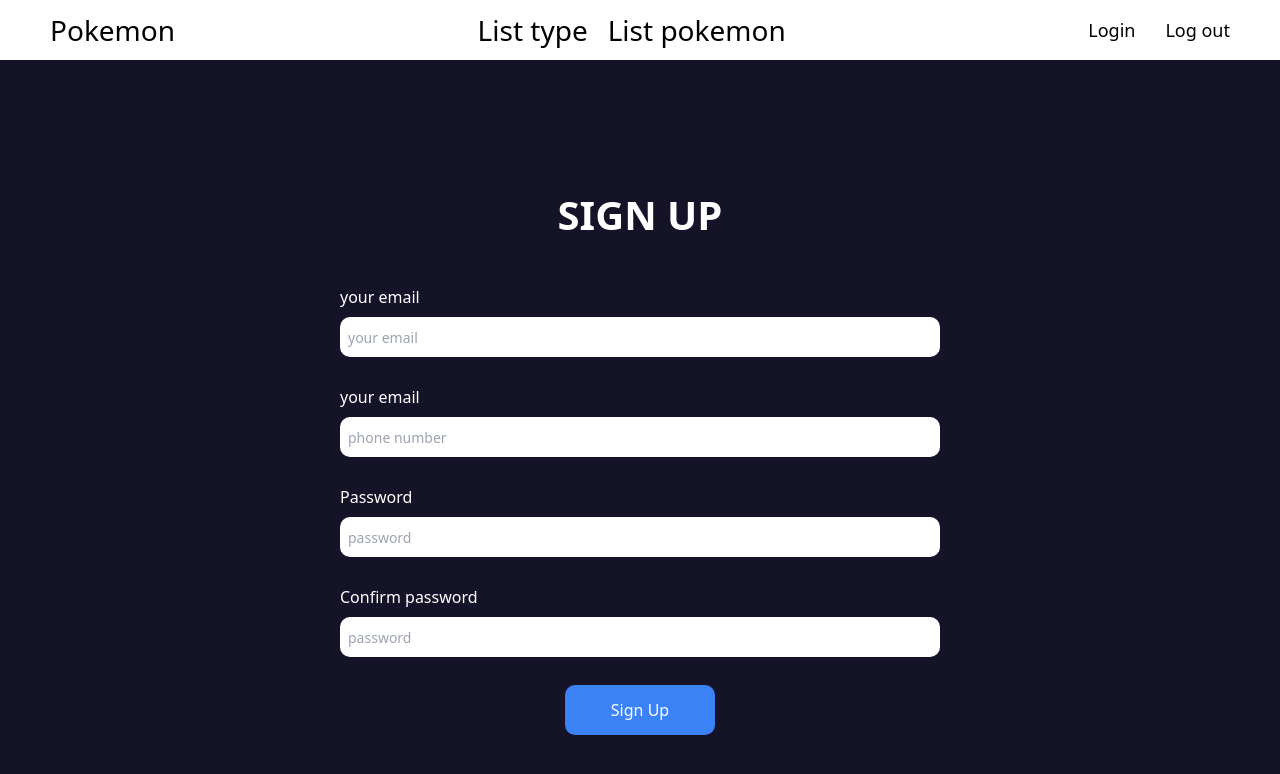
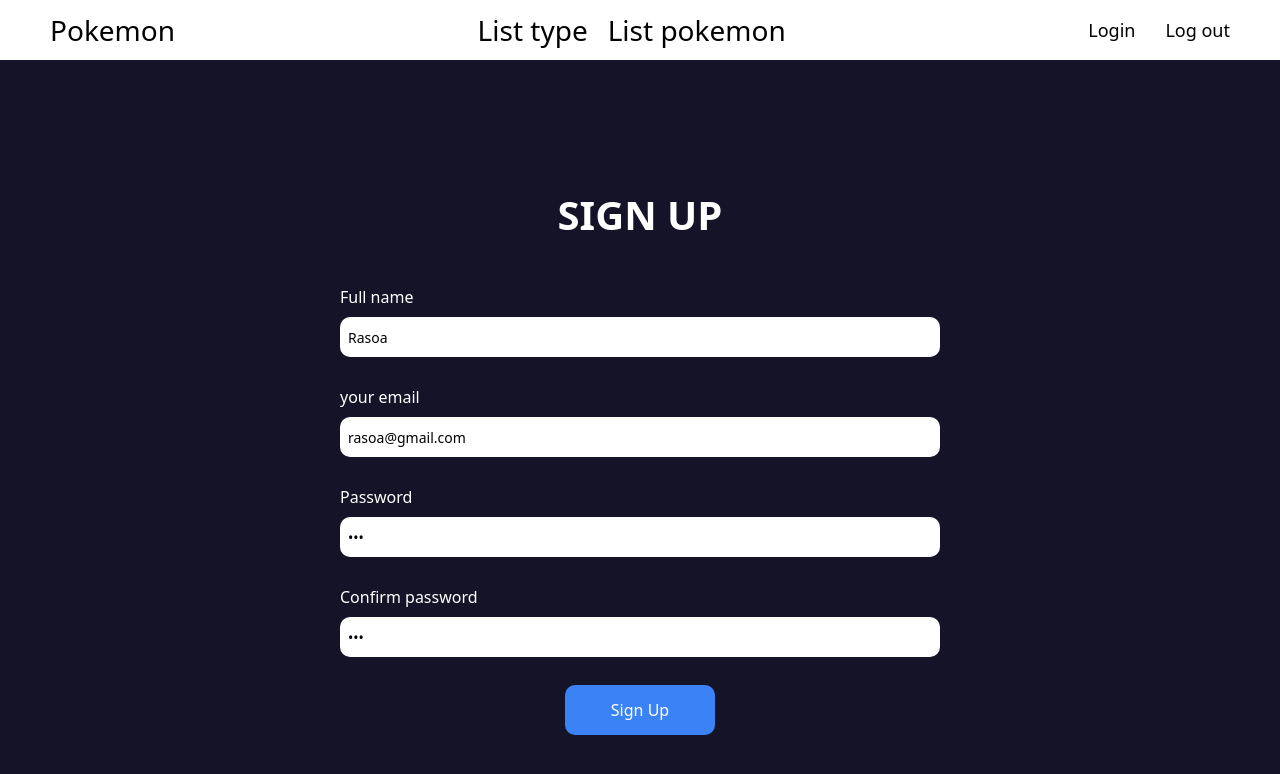
Before and after one commit to Tsioryfaniry/pokemon-front, a React (Vite) app: page /signup in a window 1280 px wide. Shown: the top 774 px of the page. Built offline with nearby package versions, Linux system fonts and the light colour scheme; no server answers; sample sign-in values are in the browser's storage.

Commit message:
post signup

```diff
--- a/src/components/form/input/Input.tsx
+++ b/src/components/form/input/Input.tsx
@@ -4,11 +4,12 @@ interface InputProps {
   type?: string;
   placeholder?: string;
   label?: string;
+  value?: string;
   onChange?: (e: React.FormEvent<HTMLInputElement>) => void;
 }
 
 export default function Input(props: InputProps) {
-  const { type = "text", placeholder, label, onChange } = props;
+  const { type = "text", placeholder, label, onChange, value } = props;
   return (
     <>
       <div className="mb-5 flex flex-col">
@@ -19,6 +20,7 @@ export default function Input(props: InputProps) {
           placeholder={placeholder}
           onChange={onChange}
           required
+          value={value}
         />
       </div>
     </>
--- a/src/pages/signup/SignUp.tsx
+++ b/src/pages/signup/SignUp.tsx
@@ -2,25 +2,98 @@
 
 import Input from "../../components/form/input/Input";
 import Register from "../../components/common/register/Register";
+import { FormEvent, useState } from "react";
+import UserService from "../../service/signup";
+import { useNavigate } from "react-router-dom";
+import style from "./signup.module.scss";
+import clsx from "clsx";
 
 export default function SignUp() {
-  const items = [
-    { type: "text", label: "your email", placeholder: "your email" },
-    { type: "text", label: "your email", placeholder: "phone number" },
-    { type: "text", label: "Password", placeholder: "password" },
-    { type: "text", label: "Confirm password", placeholder: "password" },
-  ];
-  const Items = items.map((item) => (
-    <Input
-      key={item.label}
-      type={item.type}
-      placeholder={item.placeholder}
-      label={item.label}
-    />
-  ));
+  const [username, setUsername] = useState<string>("");
+  const [email, setemail] = useState<string>("");
+  const [password, setPassword] = useState<string>("");
+  const [confirmpasssword, setConfirmpasssword] = useState<string>("");
+  const [loading, setLoading] = useState<boolean>(false);
+  const [error, setError] = useState<boolean>(false);
+
+  const navigate = useNavigate();
+
+  const handleChangename = (e: React.FormEvent<HTMLInputElement>) => {
+    setUsername(e.currentTarget.value);
+  };
+  const handleChangeEmail = (e: React.FormEvent<HTMLInputElement>) => {
+    setemail(e.currentTarget.value);
+  };
+  const handleChangePassword = (e: React.FormEvent<HTMLInputElement>) => {
+    setPassword(e.currentTarget.value);
+  };
+  const handleChangeConfrimePassword = (
+    e: React.FormEvent<HTMLInputElement>
+  ) => {
+    setConfirmpasssword(e.currentTarget.value);
+  };
+
+  const handleSubmit = async (e: FormEvent<HTMLInputElement>) => {
+    e.preventDefault();
+    setLoading(true);
+    setError(false);
+    const data = {
+      username: username,
+      email: email,
+      password: password,
+    };
+    if (password === confirmpasssword) {
+      setError(false);
+      if (username !== "" && email !== "" && password !== "") {
+        try {
+          const res = await UserService.signup(data);
+          localStorage.setItem("token", res.data.token);
+          setLoading(true);
+          navigate("/type");
+        } catch (e) {
+          console.error(e);
+          setLoading(true);
+        }
+      }
+    } else {
+      setError(true);
+    }
+  };
   return (
     <>
-      <Register title="Sign Up">{Items}</Register>
+      <Register title="Sign Up" onSubmit={handleSubmit} loader={loading}>
+        <Input
+          type="text"
+          label="Full name"
+          placeholder="full name"
+          onChange={handleChangename}
+          value="Rasoa"
+        />
+        <Input
+          type="text"
+          label="your email"
+          placeholder="email"
+          onChange={handleChangeEmail}
+          value="rasoa@gmail.com"
+        />
+        <Input
+          type="password"
+          label="Password"
+          placeholder="password"
+          onChange={handleChangePassword}
+          value="ddd"
+        />
+        <Input
+          type="password"
+          label="Confirm password"
+          placeholder="confirm password"
+          onChange={handleChangeConfrimePassword}
+          value="ddd"
+        />
+        {error && (
+          <h2 className={style.error}> Verifier votre mot de passe </h2>
+        )}
+      </Register>
     </>
   );
 }
--- a/src/pages/signup/signup.module.scss
+++ b/src/pages/signup/signup.module.scss
@@ -9,3 +9,7 @@
     align-items: center;
     justify-content: center;
 }
+
+.error {
+    color: red;
+}
--- a/src/pages/type/Type.tsx
+++ b/src/pages/type/Type.tsx
@@ -1,90 +1,34 @@
 import { useEffect, useState } from "react";
 import CardType from "../../components/display/card/CardType";
-import "./styles.scss";
-import PokemonService from "../../service/pokemon";
-import Loader from "../../components/general/loader/Loader";
+import styles from "./Type.module.scss";
+import Pokemon from "../Pokemon";
 
 interface TypeListData {
+  src: string;
+  itemCount: string | number;
   name: string;
-  url: string | number;
-  src: string;
-  itemCount: number;
-}
-
-interface TypeListPokemon {
-  name: string;
-  pokemon: any;
-  url: string;
 }
 
 export default function Type() {
   const [lisData, setListData] = useState<TypeListData[]>([]);
-  const [isActive, setIsActive] = useState<boolean>(false);
-  const [listPokemon, setListPokemon] = useState<TypeListPokemon[]>([]);
-  const [type, setType] = useState<string>("");
-  const [isLoadingType, setIsLoadingType] = useState<boolean>(false);
-  const [isLoading, setIsLoading] = useState<boolean>(false);
-  const getData = async () => {
-    const res = await PokemonService.getListType();
-    setListData(res.data.results);
-    setIsLoading(false);
-  };
-  const handleClick = async (id: number, name: string) => {
-    setIsActive(true);
-    setIsLoadingType(true);
-    const res = await PokemonService.getItemType(id);
-    setListPokemon(res.data.pokemon);
-    setIsLoadingType(false);
-    setType(name);
-  };
 
-  const handleClose = () => {
-    setIsActive(false);
-  };
   useEffect(() => {
-    setIsLoading(true);
-    getData();
+    setListData([
+      { src: "", itemCount: 20, name: "fire" },
+      { src: "", itemCount: 20, name: "fire" },
+      { src: "", itemCount: 20, name: "fire" },
+    ]);
   }, []);
   return (
-    <div>
-      {isLoading ? (
-        <div className="loader__type">
-          <Loader size={70} />
-        </div>
-      ) : (
-        <div className="card__list">
+    <div className={styles.card__list}>
       {lisData.map((item, id) => (
         <CardType
           src={item.src}
           name={item.name}
-              onClicke={() => handleClick(id, item.name)}
           count={item.itemCount}
           key={`id-${id}`}
         />
       ))}
     </div>
-      )}
-      <div
-        className={`card__menu ${isActive ? "active" : ""}`}
-        onClick={handleClose}
-      >
-        {isLoadingType ? (
-          <div className="loader__type">
-            <Loader size={60} />
-          </div>
-        ) : (
-          <>
-            <h2>{type}</h2>
-            <ul>
-              {listPokemon.map((item, id) => (
-                <li key={id}>
-                  <span>{item.pokemon.name}</span>
-                </li>
-              ))}
-            </ul>
-          </>
-        )}
-      </div>
-    </div>
   );
 }
```
Lines whose indentation alone changed are shown as unchanged.
